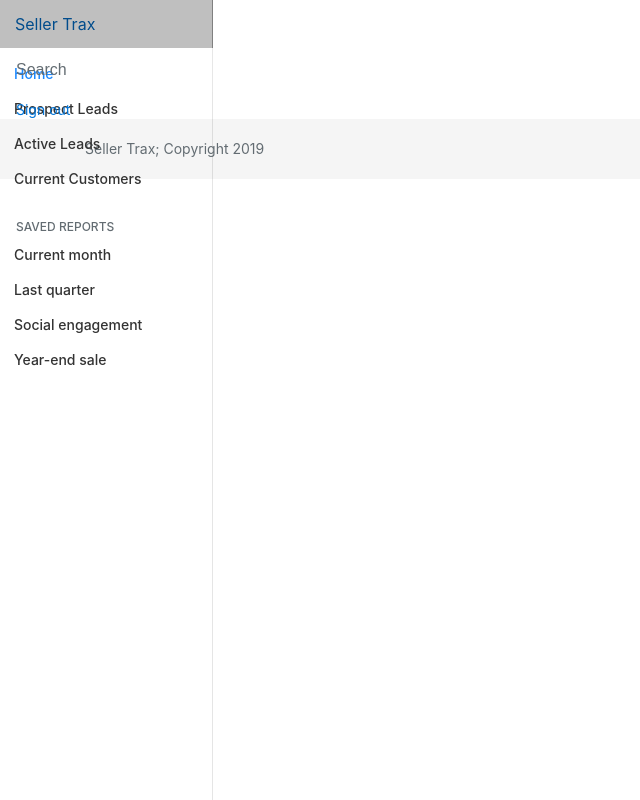
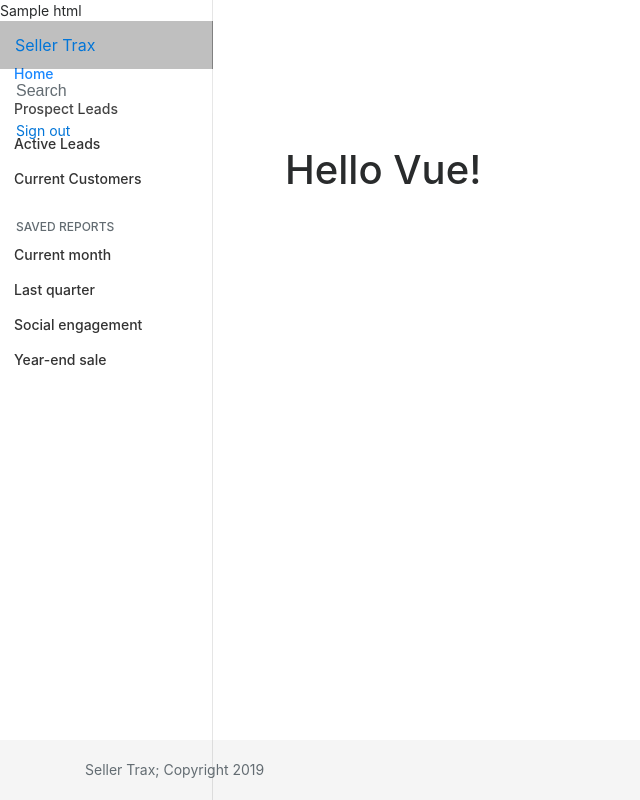
Before and after one commit to Metrink/sellertrax, a Flask app: template templates/home.html in a window 1280 px wide. Shown: the whole page, without its empty margins (0-640 px from the left). Run offline with Flask 2, Linux system fonts and the light colour scheme; the template is opened without the code that fills it: most values are stand-ins (such as "Sample title", 1, 10 or a date in 2020); some libraries are stand-ins or nearby versions.

Commit message:
Created Python rendering for Vue components

```diff
--- a/main.py
+++ b/main.py
@@ -1,3 +1,5 @@
+import vbuild
+
 from flask import Flask, render_template, jsonify, send_from_directory, session, redirect, request, make_response, g, url_for
 from flask_sitemap import Sitemap
 
@@ -25,22 +27,48 @@ def teardown_request(exception):
     pass
 
 
-def render(template, title, **kwargs):
+def render(template, title, vue=(), **kwargs):
     """
     Helper function to render templates given a page title
-    :param template:
-    :param title:
+    :param template: template to render
+    :param title: title of the page
+    :param vue: the vue components to render on this page
     :param kwargs:
     :return:
     """
-    return render_template(template, page_title=title, **kwargs)
+
+    if not isinstance(vue, list):
+        vue = [vue]
+
+    vue_html = []
+    vue_script = []
+    vue_style = []
+
+    for v in vue:
+        if not str(v).endswith('.vue'):
+            v = str(v) + '.vue'
+
+        res = vbuild.render("static/vue/{}".format(v))
+
+        vue_html.append(res.html)
+        vue_script.append(res.script)
+        vue_style.append(res.style)
+
+    return render_template(
+        template,
+        page_title=title,
+        vue_html=vue_html,
+        vue_script=vue_script,
+        vue_style=vue_style,
+        **kwargs
+    )
 
 #
 # Pages
 #
 @app.route('/')
 def home():
-    return render('home.html', 'Seller Trax', python='Hello Python')
+    return render('home.html', 'Seller Trax', vue='prospect_card', python='Hello Python')
 
 
 #
--- a/templates/_base.html
+++ b/templates/_base.html
@@ -22,6 +22,12 @@
     {% block css %}
     {% endblock %}
 
+    <style>
+    {% for css in vue_style %}
+        ((css|safe))
+    {% endfor %}
+    </style>
+
     <!-- HTML5 Shim and Respond.js IE8 support of HTML5 elements and media queries -->
     <!-- WARNING: Respond.js doesn't work if you view the page via file:// -->
     <!--[if lt IE 9]>
@@ -34,6 +40,10 @@
     <meta name="mobile-web-app-capable" content="yes">
 </head>
 <body>
+
+    {% for html in vue_html %}
+        ((html|safe))
+    {% endfor %}
 
     <!-- top nav-bar -->
     <nav class="navbar navbar-dark sticky-top bg-dark flex-md-nowrap p-0">
@@ -108,13 +118,15 @@
             </ul>
           </div>
         </nav>
+      </div>
+    </div>
 
 
     <main role="main" class="container">
         <div class="container">
-{% block content %}
-{% endblock %}
-            </div>
+            {% block content %}
+            {% endblock %}
+        </div>
     </main>
 
     <footer class="footer">
@@ -138,5 +150,11 @@
 {% block js %}
 {% endblock %}
 
+<script>
+{% for js in vue_script %}
+    ((js|safe))
+{% endfor %}
+</script>
+
 </body>
 </html>
```
Also changed, not shown: static/vue/prospect_card.vue (added, +18 -0 lines).
